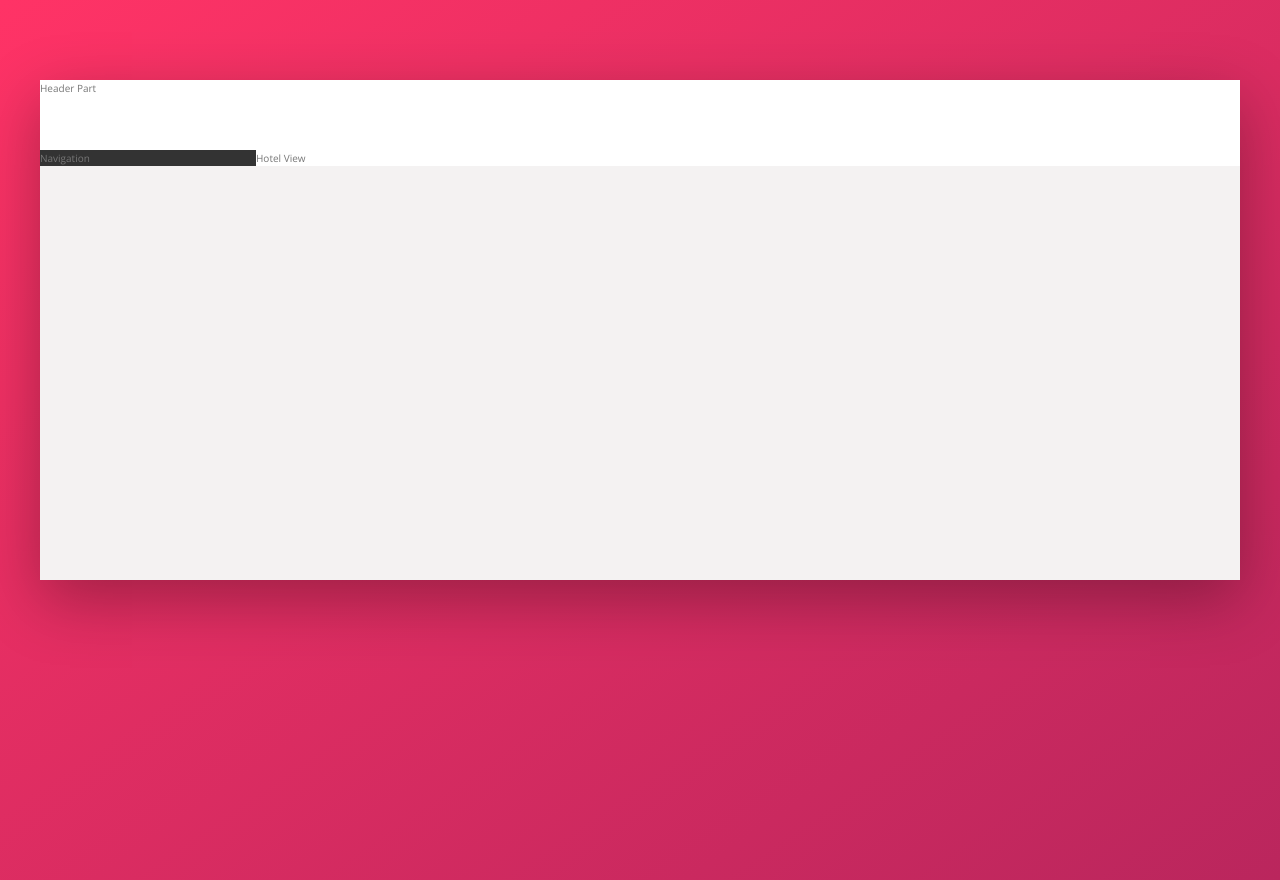
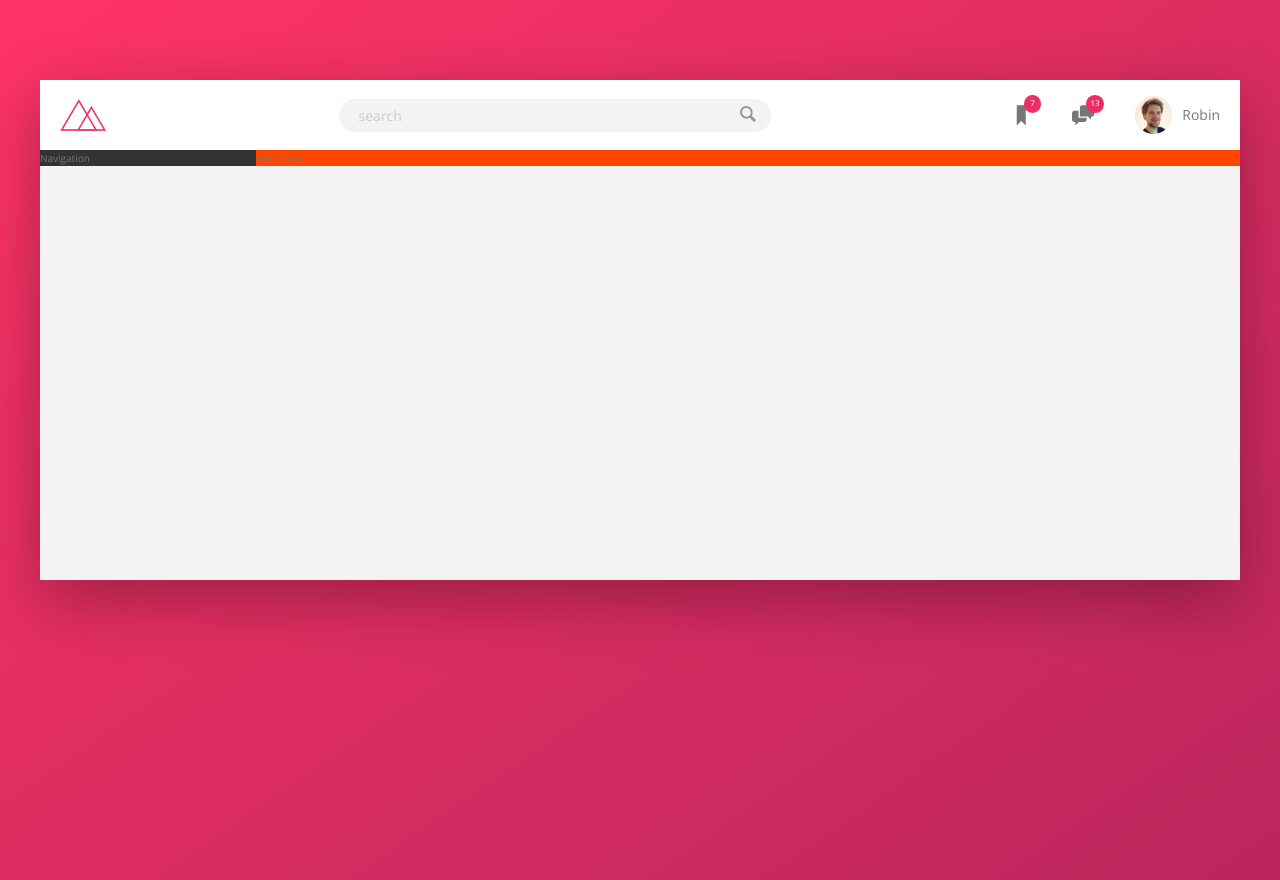
Before and after one commit to Robie-Robz/Trillo, a website: page index.html in a window 1280 px wide. Drawn offline with nearby package versions, Linux system fonts and the light colour scheme.

Commit message:
Header complete

```diff
--- a/index.html
+++ b/index.html
@@ -12,15 +12,42 @@
     </head>
     <body>
        <div class="container">
-            <div class="header">
-                Header Part
+           <header class="header">
+               <img src="img/logo.png" alt="" class="logo">
+               <form action="#" class="search">
+                   <input type="text" class="search__input" placeholder="search">
+                   <button class="search__button">
+                       <svg class="search__icon">
+                           <use xlink:href="img/sprite.svg#icon-magnifying-glass"></use>
+                       </svg>
+                   </button>
+               </form>
+               <nav class="user-nav">
+                   <div class="user-nav__icon-box">
+                       <svg class="user-nav__icon">
+                           <use xlink:href="img/sprite.svg#icon-bookmark"></use>
+                       </svg>
+                          <span class="user-nav__notification">7</span>
                    </div>
+
+                    <div class="user-nav__icon-box">
+                       <svg class="user-nav__icon">
+                           <use xlink:href="img/sprite.svg#icon-chat"></use>
+                       </svg>
+                           <span class="user-nav__notification">13</span>
+                   </div>
+                   <div class="user-nav__user">
+                       <img src="img/user.jpg" alt="" class="user-nav__user-photo">
+                       <span class="user-nav__user-name">Robin</span>
+                   </div>
+               </nav>
+           </header>
            <div class="content">
                <nav class="sidebar">
                    Navigation
                </nav>
                <main class="hotel-view">
-                Hotel View
+                   Hotel view
                </main>
            </div>
        </div>
--- a/sass/_components.scss
+++ b/sass/_components.scss
@@ -0,0 +1,102 @@
+.logo{
+    height: 3.25rem;
+    margin-left: 2rem;
+}
+
+.search{
+    flex:0 0 40%;
+    display: flex;
+    align-items: center;
+    justify-content: center;
+    &__input{
+        font-family: inherit;
+        font-size: inherit;
+        background-color: var(--color-grey-light-2);
+        border: none;
+        padding: .7rem 2rem;
+        border-radius: 100px;
+        width:90%;
+        transition: all .2s;
+        margin-right: -3.25rem;
+        &:focus{
+            outline: none;
+            width: 100%;
+            background-color: var(--color-grey-light-3);
+
+        }
+        &::-webkit-input-placeholder{
+            font-weight: 100;
+            color:var(--color-grey-light-4);
+        }
+    }
+    &__input:focus+&__button{
+            background-color: var(--color-grey-light-3);
+
+    }
+    &__button{
+        border: none;
+        background-color: var(--color-grey-light-2);
+        &:focus{
+            outline: none;
+        }
+        &:active{
+            transform: translateY(2px);
+        }
+    }
+    &__icon{
+        height: 2rem;
+        width: 2rem;
+        fill:var(--color-grey-dark-3);
+    }
+}
+
+.user-nav{
+    display: flex;
+    align-items: center;
+    align-self: stretch;
+    &>*{
+        padding: 0 2rem;
+        cursor: pointer;
+        height: 100%;
+        display: flex;
+        align-items: center;
+    }
+    &>*:hover{
+        background-color: var(--color-grey-light-2);
+    }
+    &__icon-box{
+       position: relative;
+    }
+
+    &__icon{
+    height: 2.25rem;
+    width: 2.25rem;
+    fill:var(--color-grey-dark-2);
+
+    }
+    &__notification{
+        font-size: .8rem;
+        height:1.75rem;
+        width:1.75rem;
+        border-radius: 50%;
+        background-color: var(--color-primary);
+        color:#fff;
+        position: absolute;
+        top:1.5rem;
+        right: 1.1rem;
+        display: flex;
+        justify-content: center;
+        align-items: center;
+    }
+    &__user{
+
+    }
+    &__user-photo{
+        height: 3.75rem;
+        border-radius: 50%;
+        margin-right: 1rem;
+    }
+    &__user-name{
+
+    }
+}
--- a/sass/_layout.scss
+++ b/sass/_layout.scss
@@ -1,14 +1,18 @@
 .container{
-   max-width:120rem;
+    max-width: 120rem;
     margin: 8rem auto;
     background-color: var(--color-grey-light-2);
     box-shadow: var(--shadow-dark);
     min-height: 50rem;
 }
 .header{
+    font-size: 1.4rem;
     height: 7rem;
     background-color: #fff;
     border-bottom: var(--color-grey-light-2);
+    display: flex;
+    justify-content: space-between;
+    align-items: center;
 }
 .content{
     display: flex;
@@ -18,7 +22,6 @@
     flex: 0 0 18%;
 }
 .hotel-view{
-    background-color: #fff;
+    background-color: orangered;
     flex:1;
-
 }
```
Also changed, not shown: css/style.css. Lines whose indentation alone changed are shown as unchanged.
